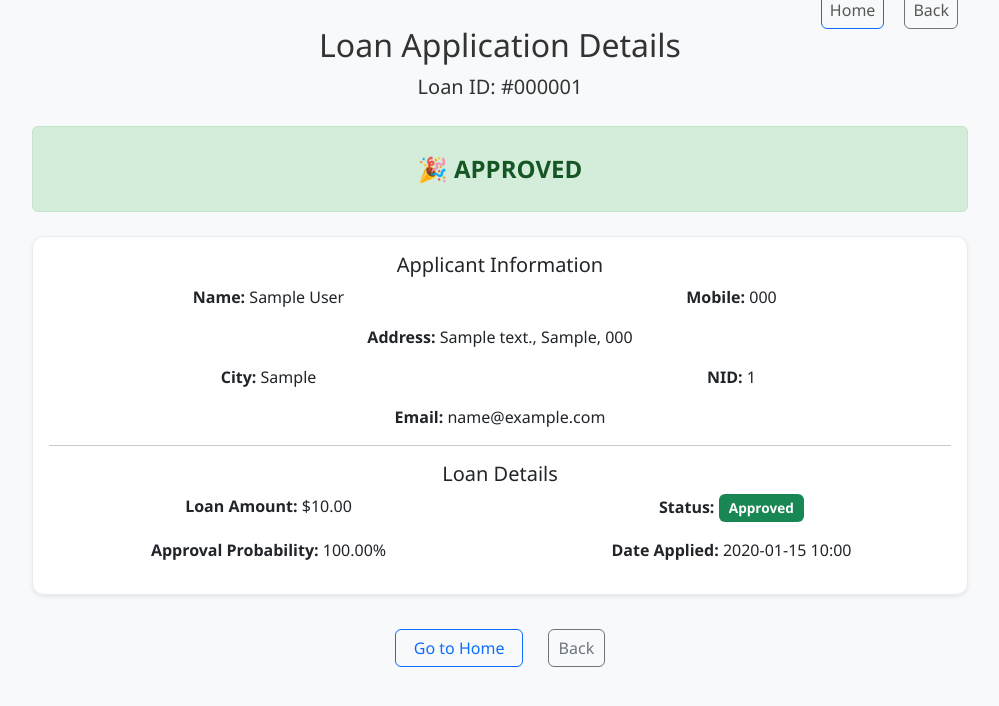
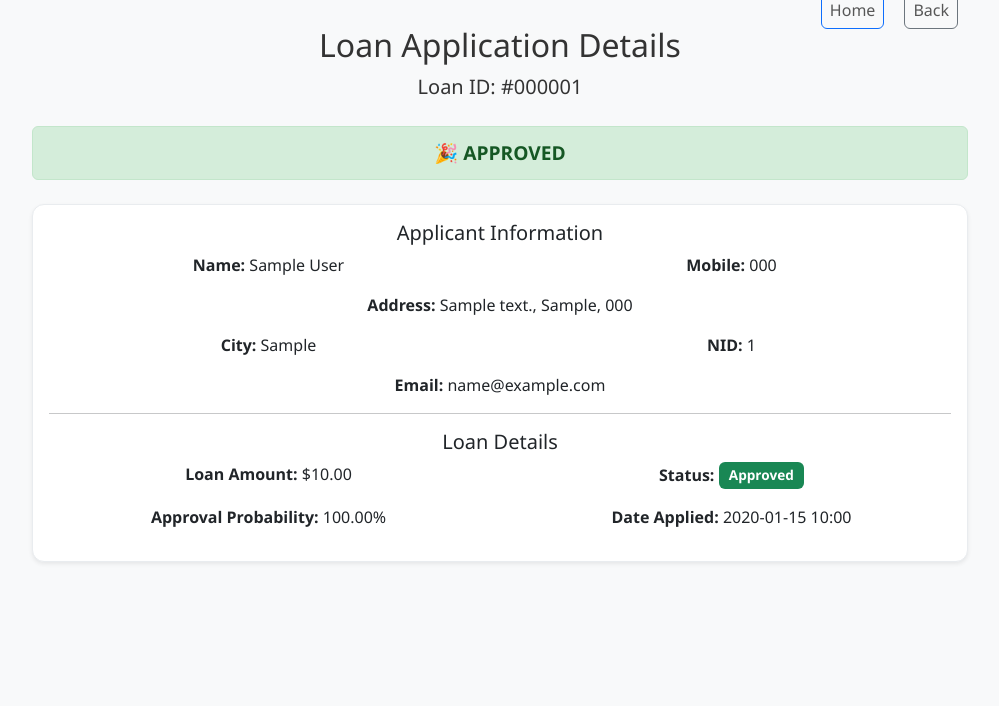
Before and after one commit to tshihab07/Intelligent-Loan-Approval-Prediction-System, a Flask app: page /loan-status/1 in a window 1280 px wide. Shown: the part 27-733 px from the top of the page, without its empty margins (140-1139 px from the left). Run offline with Flask 3, Linux system fonts and the light colour scheme; tables that the repository leaves empty hold one stand-in row (values such as "Sample post"); parts of the project's set-up code (start-up, migrations or seed data) failed here and were passed over.

Commit message:
feat(style): update page layout with more clarity

```diff
--- a/templates/loan_status.html
+++ b/templates/loan_status.html
@@ -8,11 +8,11 @@
     <p class="lead">Loan ID: <strong>#{{ "%06d"|format(application.loan_id) }}</strong></p>
 
     {% if application.status == "Approved" %}
-        <div class="alert alert-success mt-4" style="font-size: 1.5rem; font-weight: bold; padding: 1.5rem;">
+        <div class="alert alert-success mt-4" style="font-size: 1.2rem; font-weight: bold; padding: 0.7rem;">
             🎉 <strong>APPROVED</strong>
         </div>
     {% else %}
-        <div class="alert alert-danger mt-4" style="font-size: 1.5rem; font-weight: bold; padding: 1.5rem;">
+        <div class="alert alert-danger mt-4" style="font-size: 1.2rem; font-weight: bold; padding: 0.7rem;">
             ❌ <strong>REJECTED</strong>
         </div>
     {% endif %}
@@ -80,9 +80,5 @@
         </div>
     </div>
 
-    <div class="mt-4">
-        <a href="{{ url_for('main.index') }}" class="btn btn-outline-primary">Go to Home</a>
-        <a href="javascript:history.back()" class="btn btn-outline-secondary">Back</a>
-    </div>
 </div>
 {% endblock %}
```
